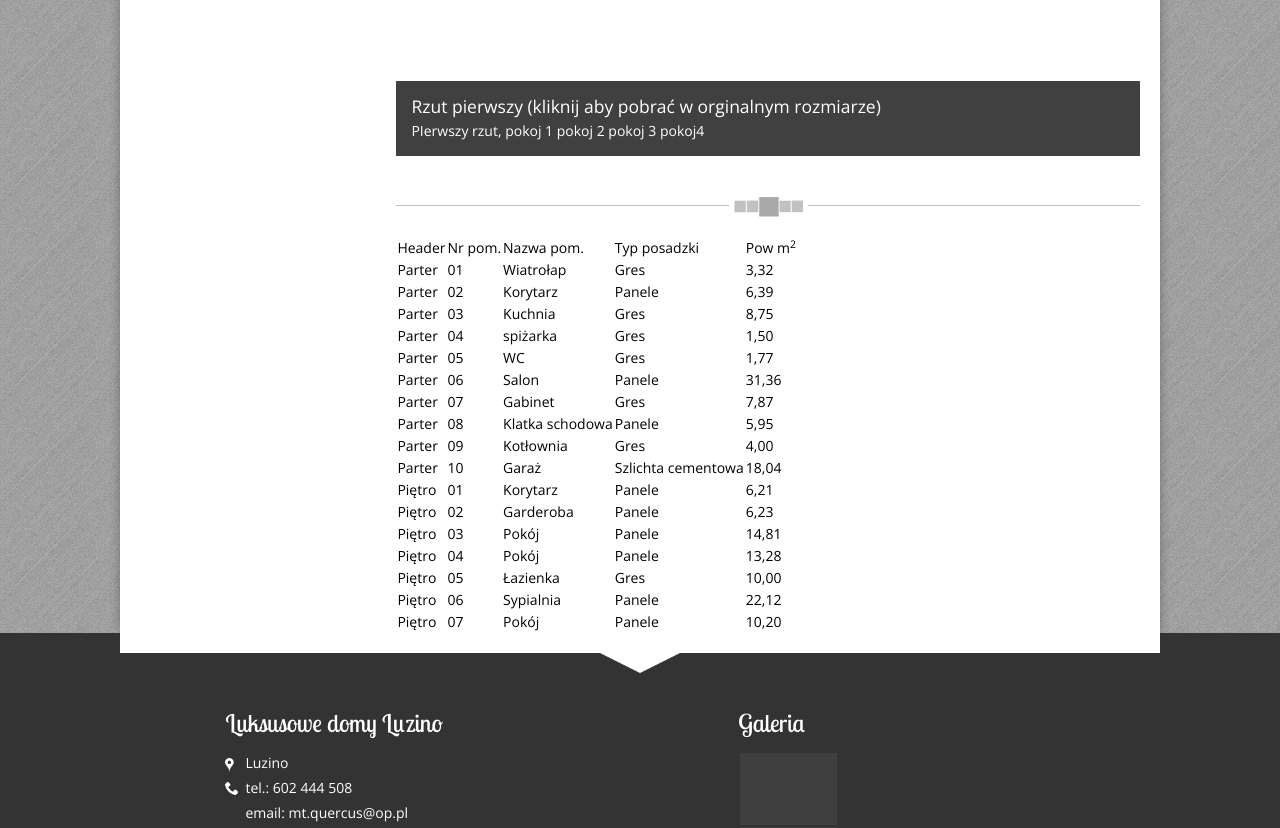
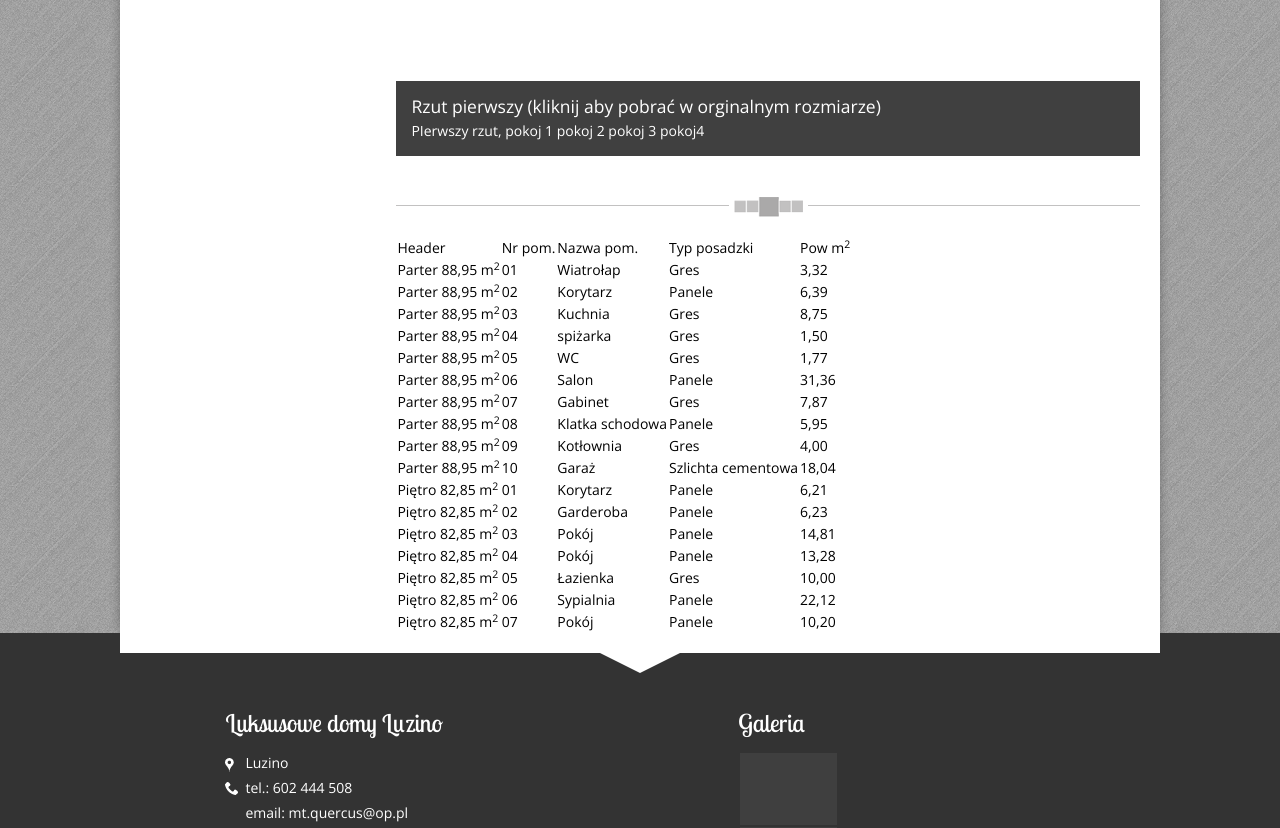
Before and after one commit to mateuszdargacz/lux_dom, a Django app: page /houses/1/ in a window 1280 px wide. Shown: the part 1078-1906 px from the top of the page. Run offline with Django 3.2, Linux system fonts and the light colour scheme; data comes from the database, SQL or seed files in the repository; some libraries are stand-ins or nearby versions; grey boxes are pictures that could not be loaded.

Commit message:
tech info

```diff
--- a/lux_dom/apps/core/templates/core/houses.html
+++ b/lux_dom/apps/core/templates/core/houses.html
@@ -80,119 +80,119 @@
                             </thead>
                             <tbody>
                             <tr>
-                                <td>Parter</td>
+                                <td>Parter 88,95 m<sup>2</sup></td>
                                 <td>01</td>
                                 <td>Wiatrołap</td>
                                 <td>Gres</td>
                                 <td>3,32</td>
                             </tr>
                             <tr>
-                                <td>Parter</td>
+                                <td>Parter 88,95 m<sup>2</sup></td>
                                 <td>02</td>
                                 <td>Korytarz</td>
                                 <td>Panele</td>
                                 <td>6,39</td>
                             </tr>
                             <tr>
-                                <td>Parter</td>
+                                <td>Parter 88,95 m<sup>2</sup></td>
                                 <td>03</td>
                                 <td>Kuchnia</td>
                                 <td>Gres</td>
                                 <td>8,75</td>
                             </tr>
                             <tr>
-                                <td>Parter</td>
+                                <td>Parter 88,95 m<sup>2</sup></td>
                                 <td>04</td>
                                 <td>spiżarka</td>
                                 <td>Gres</td>
                                 <td>1,50</td>
                             </tr>
                             <tr>
-                                <td>Parter</td>
+                                <td>Parter 88,95 m<sup>2</sup></td>
                                 <td>05</td>
                                 <td>WC</td>
                                 <td>Gres</td>
                                 <td>1,77</td>
                             </tr>
                             <tr>
-                                <td>Parter</td>
+                                <td>Parter 88,95 m<sup>2</sup></td>
                                 <td>06</td>
                                 <td>Salon</td>
                                 <td>Panele</td>
                                 <td>31,36</td>
                             </tr>
                             <tr>
-                                <td>Parter</td>
+                                <td>Parter 88,95 m<sup>2</sup></td>
                                 <td>07</td>
                                 <td>Gabinet</td>
                                 <td>Gres</td>
                                 <td>7,87</td>
                             </tr>
                             <tr>
-                                <td>Parter</td>
+                                <td>Parter 88,95 m<sup>2</sup></td>
                                 <td>08</td>
                                 <td>Klatka schodowa</td>
                                 <td>Panele</td>
                                 <td>5,95</td>
                             </tr>
                             <tr>
-                                <td>Parter</td>
+                                <td>Parter 88,95 m<sup>2</sup></td>
                                 <td>09</td>
                                 <td>Kotłownia</td>
                                 <td>Gres</td>
                                 <td>4,00</td>
                             </tr>
                             <tr>
-                                <td>Parter</td>
+                                <td>Parter 88,95 m<sup>2</sup></td>
                                 <td>10</td>
                                 <td>Garaż</td>
                                 <td>Szlichta cementowa</td>
                                 <td>18,04</td>
                             </tr>
                             <tr>
-                                <td>Piętro</td>
+                                <td>Piętro 82,85 m<sup>2</sup></td>
                                 <td>01</td>
                                 <td>Korytarz</td>
                                 <td>Panele</td>
                                 <td>6,21</td>
                             </tr>
                             <tr>
-                                <td>Piętro</td>
+                                <td>Piętro 82,85 m<sup>2</sup></td>
                                 <td>02</td>
                                 <td>Garderoba</td>
                                 <td>Panele</td>
                                 <td>6,23</td>
                             </tr>
                             <tr>
-                                <td>Piętro</td>
+                                <td>Piętro 82,85 m<sup>2</sup></td>
                                 <td>03</td>
                                 <td>Pokój</td>
                                 <td>Panele</td>
                                 <td>14,81</td>
                             </tr>
                             <tr>
-                                <td>Piętro</td>
+                                <td>Piętro 82,85 m<sup>2</sup></td>
                                 <td>04</td>
                                 <td>Pokój</td>
                                 <td>Panele</td>
                                 <td>13,28</td>
                             </tr>
                             <tr>
-                                <td>Piętro</td>
+                                <td>Piętro 82,85 m<sup>2</sup></td>
                                 <td>05</td>
                                 <td>Łazienka</td>
                                 <td>Gres</td>
                                 <td>10,00</td>
                             </tr>
                             <tr>
-                                <td>Piętro</td>
+                                <td>Piętro 82,85 m<sup>2</sup></td>
                                 <td>06</td>
                                 <td>Sypialnia</td>
                                 <td>Panele</td>
                                 <td>22,12</td>
                             </tr>
                             <tr>
-                                <td>Piętro</td>
+                                <td>Piętro 82,85 m<sup>2</sup></td>
                                 <td>07</td>
                                 <td>Pokój</td>
                                 <td>Panele</td>
@@ -214,119 +214,119 @@
                             </thead>
                             <tbody>
                             <tr>
-                                <td>Parter</td>
+                                <td>Parter 90,29 m<sup>2</sup></td>
                                 <td>01</td>
                                 <td>Wiatrołap</td>
                                 <td>Gres</td>
                                 <td>4,44</td>
                             </tr>
                             <tr>
-                                <td>Parter</td>
+                                <td>Parter 90,29 m<sup>2</sup></td>
                                 <td>02</td>
                                 <td>Komunikacja</td>
                                 <td>Panele</td>
                                 <td>12,59</td>
                             </tr>
                             <tr>
-                                <td>Parter</td>
+                                <td>Parter 90,29 m<sup>2</sup></td>
                                 <td>03</td>
                                 <td>Kuchnia</td>
                                 <td>Gres</td>
                                 <td>10,88</td>
                             </tr>
                             <tr>
-                                <td>Parter</td>
+                                <td>Parter 90,29 m<sup>2</sup></td>
                                 <td>04</td>
                                 <td>Spiżarka</td>
                                 <td>Gres</td>
                                 <td>2,10</td>
                             </tr>
                             <tr>
-                                <td>Parter</td>
+                                <td>Parter 90,29 m<sup>2</sup></td>
                                 <td>05</td>
                                 <td>WC</td>
                                 <td>Gres</td>
                                 <td>1,79</td>
                             </tr>
                             <tr>
-                                <td>Parter</td>
+                                <td>Parter 90,29 m<sup>2</sup></td>
                                 <td>06</td>
                                 <td>Salon</td>
                                 <td>Panele</td>
                                 <td>22,14</td>
                             </tr>
                             <tr>
-                                <td>Parter</td>
+                                <td>Parter 90,29 m<sup>2</sup></td>
                                 <td>07</td>
                                 <td>Gabinet</td>
                                 <td>Gres</td>
                                 <td>7,31</td>
                             </tr>
                             <tr>
-                                <td>Parter</td>
+                                <td>Parter 90,29 m<sup>2</sup></td>
                                 <td>08</td>
                                 <td>Klatka schodowa</td>
                                 <td>Panele</td>
                                 <td>5,92</td>
                             </tr>
                             <tr>
-                                <td>Parter</td>
+                                <td>Parter 90,29 m<sup>2</sup></td>
                                 <td>09</td>
                                 <td>Kotłownia</td>
                                 <td>Gres</td>
                                 <td>5,58</td>
                             </tr>
                             <tr>
-                                <td>Parter</td>
+                                <td>Parter 90,29 m<sup>2</sup></td>
                                 <td>10</td>
                                 <td>Garaż</td>
                                 <td>Szlichta cementowa</td>
                                 <td>17,54</td>
                             </tr>
                             <tr>
-                                <td>Piętro</td>
+                                <td>Piętro 83,58 m<sup>2</sup></td>
                                 <td>01</td>
                                 <td>Korytarz</td>
                                 <td>Panele</td>
                                 <td>8,78</td>
                             </tr>
                             <tr>
-                                <td>Piętro</td>
+                                <td>Piętro 83,58 m<sup>2</sup></td>
                                 <td>02</td>
                                 <td>Garderoba</td>
                                 <td>Panele</td>
                                 <td>5,49</td>
                             </tr>
                             <tr>
-                                <td>Piętro</td>
+                                <td>Piętro 83,58 m<sup>2</sup></td>
                                 <td>03</td>
                                 <td>Sypialniaj</td>
                                 <td>Panele</td>
                                 <td>14,35</td>
                             </tr>
                             <tr>
-                                <td>Piętro</td>
+                                <td>Piętro 83,58 m<sup>2</sup></td>
                                 <td>04</td>
                                 <td>Sypialnia</td>
                                 <td>Panele</td>
                                 <td>16,57</td>
                             </tr>
                             <tr>
-                                <td>Piętro</td>
+                                <td>Piętro 83,58 m<sup>2</sup></td>
                                 <td>05</td>
                                 <td>Łazienka</td>
                                 <td>Gres</td>
                                 <td>8,82</td>
                             </tr>
                             <tr>
-                                <td>Piętro</td>
+                                <td>Piętro 83,58 m<sup>2</sup></td>
                                 <td>06</td>
                                 <td>Sypialnia</td>
                                 <td>Panele</td>
                                 <td>17,62</td>
                             </tr>
                             <tr>
-                                <td>Piętro</td>
+                                <td>Piętro 83,58 m<sup>2</sup></td>
                                 <td>07</td>
                                 <td>Pokój</td>
                                 <td>Panele</td>
@@ -348,119 +348,119 @@
                             </thead>
                             <tbody>
                             <tr>
-                                <td>Parter</td>
+                                <td>Parter 89,73 m<sup>2</sup></td>
                                 <td>01</td>
                                 <td>Wiatrołap</td>
                                 <td>Gres</td>
                                 <td>3,96</td>
                             </tr>
                             <tr>
-                                <td>Parter</td>
+                                <td>Parter 89,73 m<sup>2</sup></td>
                                 <td>02</td>
                                 <td>Korytarz</td>
                                 <td>Panele</td>
                                 <td>7,61</td>
                             </tr>
                             <tr>
-                                <td>Parter</td>
+                                <td>Parter 89,73 m<sup>2</sup></td>
                                 <td>03</td>
                                 <td>Kuchnia</td>
                                 <td>Gres</td>
                                 <td>8,87</td>
                             </tr>
                             <tr>
-                                <td>Parter</td>
+                                <td>Parter 89,73 m<sup>2</sup></td>
                                 <td>04</td>
                                 <td>spiżarka</td>
                                 <td>Gres</td>
                                 <td>1,28</td>
                             </tr>
                             <tr>
-                                <td>Parter</td>
+                                <td>Parter 89,73 m<sup>2</sup></td>
                                 <td>05</td>
                                 <td>WC</td>
                                 <td>Gres</td>
                                 <td>1,78</td>
                             </tr>
                             <tr>
-                                <td>Parter</td>
+                                <td>Parter 89,73 m<sup>2</sup></td>
                                 <td>06</td>
                                 <td>Salon</td>
                                 <td>Panele</td>
                                 <td>28,39</td>
                             </tr>
                             <tr>
-                                <td>Parter</td>
+                                <td>Parter 89,73 m<sup>2</sup></td>
                                 <td>07</td>
                                 <td>Gabinet</td>
                                 <td>Gres</td>
                                 <td>8,30</td>
                             </tr>
                             <tr>
-                                <td>Parter</td>
+                                <td>Parter 89,73 m<sup>2</sup></td>
                                 <td>08</td>
                                 <td>Klatka schodowa</td>
                                 <td>Panele</td>
                                 <td>5,92</td>
                             </tr>
                             <tr>
-                                <td>Parter</td>
+                                <td>Parter 89,73 m<sup>2</sup></td>
                                 <td>09</td>
                                 <td>Kotłownia</td>
                                 <td>Gres</td>
                                 <td>5,58</td>
                             </tr>
                             <tr>
-                                <td>Parter</td>
+                                <td>Parter 89,73 m<sup>2</sup></td>
                                 <td>10</td>
                                 <td>Garaż</td>
                                 <td>Szlichta cementowa</td>
                                 <td>18,04</td>
                             </tr>
                             <tr>
-                                <td>Piętro</td>
+                                <td>Piętro 82,98 m<sup>2</sup></td>
                                 <td>01</td>
                                 <td>Korytarz</td>
                                 <td>Panele</td>
                                 <td>7,22</td>
                             </tr>
                             <tr>
-                                <td>Piętro</td>
+                                <td>Piętro 82,98 m<sup>2</sup></td>
                                 <td>02</td>
                                 <td>Garderoba</td>
                                 <td>Panele</td>
                                 <td>5,53</td>
                             </tr>
                             <tr>
-                                <td>Piętro</td>
+                                <td>Piętro 82,98 m<sup>2</sup></td>
                                 <td>03</td>
                                 <td>Pokój</td>
                                 <td>Panele</td>
                                 <td>15,34</td>
                             </tr>
                             <tr>
-                                <td>Piętro</td>
+                                <td>Piętro 82,98 m<sup>2</sup></td>
                                 <td>04</td>
                                 <td>Pokój</td>
                                 <td>Panele</td>
                                 <td>15,13</td>
                             </tr>
                             <tr>
-                                <td>Piętro</td>
+                                <td>Piętro 82,98 m<sup>2</sup></td>
                                 <td>05</td>
                                 <td>Łazienka</td>
                                 <td>Gres</td>
                                 <td>9,90</td>
                             </tr>
                             <tr>
-                                <td>Piętro</td>
+                                <td>Piętro 82,98 m<sup>2</sup></td>
                                 <td>06</td>
                                 <td>Sypialnia</td>
                                 <td>Panele</td>
                                 <td>20,05</td>
                             </tr>
                             <tr>
-                                <td>Piętro</td>
+                                <td>Piętro 82,98 m<sup>2</sup></td>
                                 <td>07</td>
                                 <td>Pokój</td>
                                 <td>Panele</td>
```
Also changed, not shown: lux_dom/static/images/demo_interior/1.jpg, lux_dom/static/images/demo_interior/2.jpg, lux_dom/static/images/demo_interior/3.jpg.
